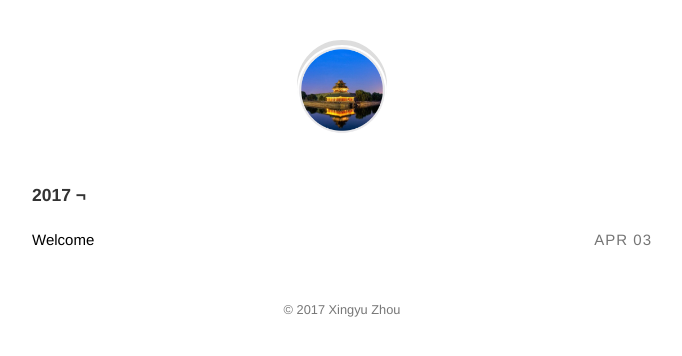
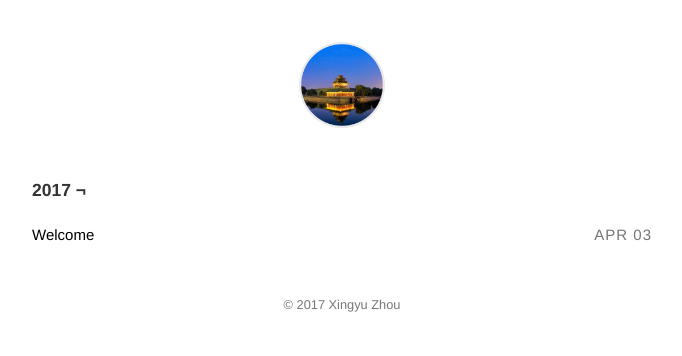
Before and after one commit to XingyuZhou989/blog, a Jekyll site: the page built from index.html, in a window 1280 px wide. Shown: the top 356 px of the page, without its empty margins (298-980 px from the left). Built offline with Jekyll 4.4.1, drawn with Linux system fonts in a browser that asks for light colours.

Commit message:
update logo

```diff
--- a/_includes/header.html
+++ b/_includes/header.html
@@ -10,7 +10,7 @@
 
 	<a href="{{ link | prepend: site.baseurl }}">
 		<!-- <img src="{{ site.baseurl }}/assets/xyz.jpg" class="gravatar"> -->
-		<img src="{{ site.baseurl }}/assets/xyz.jpg" class="gravatar">
+		<img src="{{ site.baseurl }}/assets/xyz.jpg">
 	</a>
 	<span class="logo-prompt">{{ prompt }}</span>
 
```
